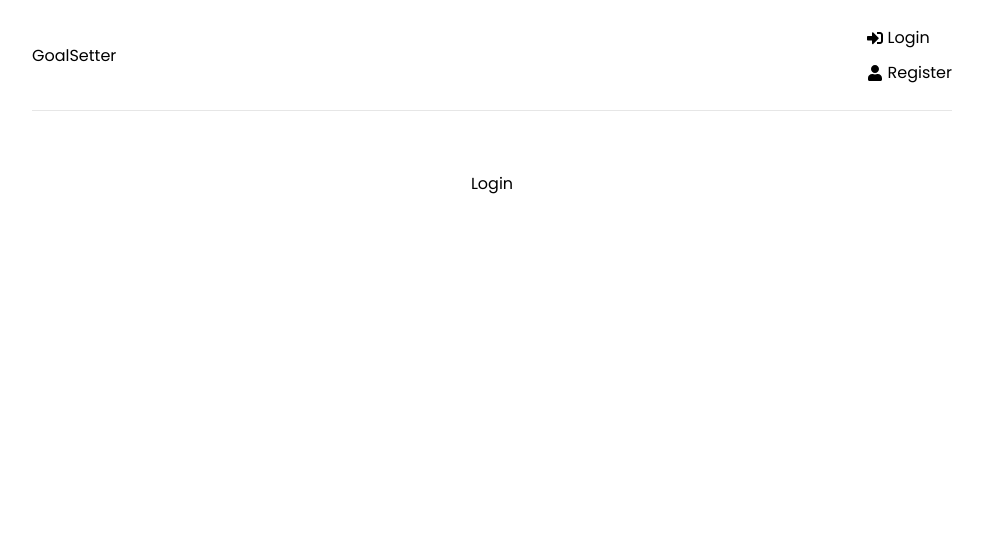
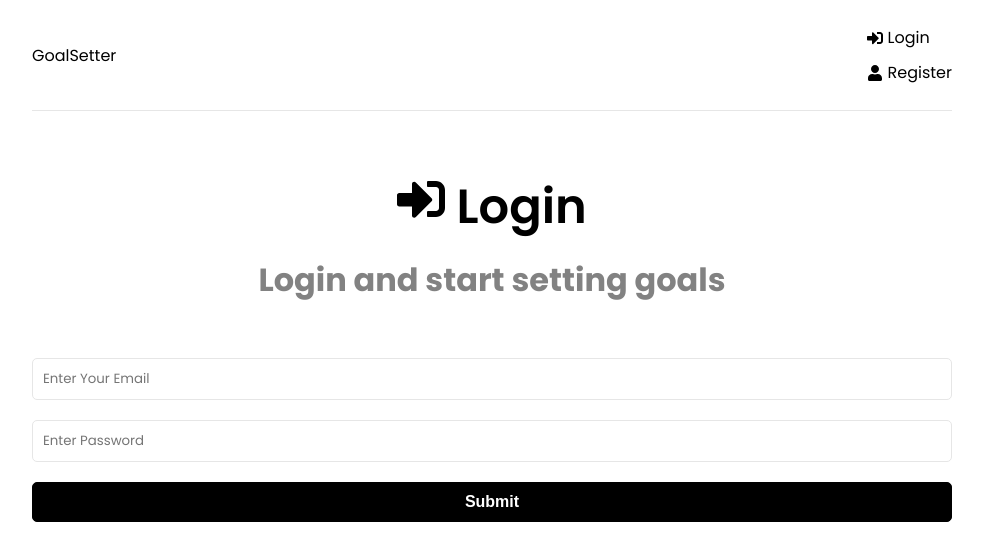
Before and after one commit to markgmz92/goal-setting-app, a React (Create React App) app in the folder frontend/: page /login in a window 1280 px wide. Shown: the top 560 px of the page, without its empty margins (148-1131 px from the left). Built offline with nearby package versions, Linux system fonts and the light colour scheme.

Commit message:
[MT - 023 ] Completed login function

```diff
--- a/frontend/src/pages/Login.jsx
+++ b/frontend/src/pages/Login.jsx
@@ -1,5 +1,69 @@
+import { useState, useEffect } from 'react';
+import { FaSignInAlt } from 'react-icons/fa';
+
 function Login() {
-  return <div>Login</div>;
+  const [formData, setFormData] = useState({
+    email: '',
+    password: ''
+  });
+
+  const { email, password } = formData;
+
+  const onChange = (e) => {
+    setFormData((prevState) => ({
+      ...prevState,
+      [e.target.name]: e.target.value
+    }));
+  };
+
+  const onSubmit = (e) => {
+    e.preventDefault();
+  };
+
+  return (
+    <>
+      <section className='heading'>
+        <h1>
+          <FaSignInAlt /> Login
+        </h1>
+        <p>Login and start setting goals</p>
+      </section>
+
+      <section classname='form'>
+        <form onSubmit={onSubmit}>
+          <div className='form-group'>
+            <input
+              type='email'
+              className='form-control'
+              id='email'
+              name='email'
+              value={email}
+              placeholder='Enter Your Email'
+              onChange={onChange}
+            />
+          </div>
+          <div className='form-group'>
+            <input
+              type='password'
+              className='form-control'
+              id='password'
+              name='password'
+              value={password}
+              placeholder='Enter Password'
+              onChange={onChange}
+            />
+          </div>
+
+          <div className='form-group'>
+            <button type='submit' className='btn btn-block'>
+              {' '}
+              Submit
+            </button>
+          </div>
+        </form>
+      </section>
+    </>
+  );
 }
 
 export default Login;
```
